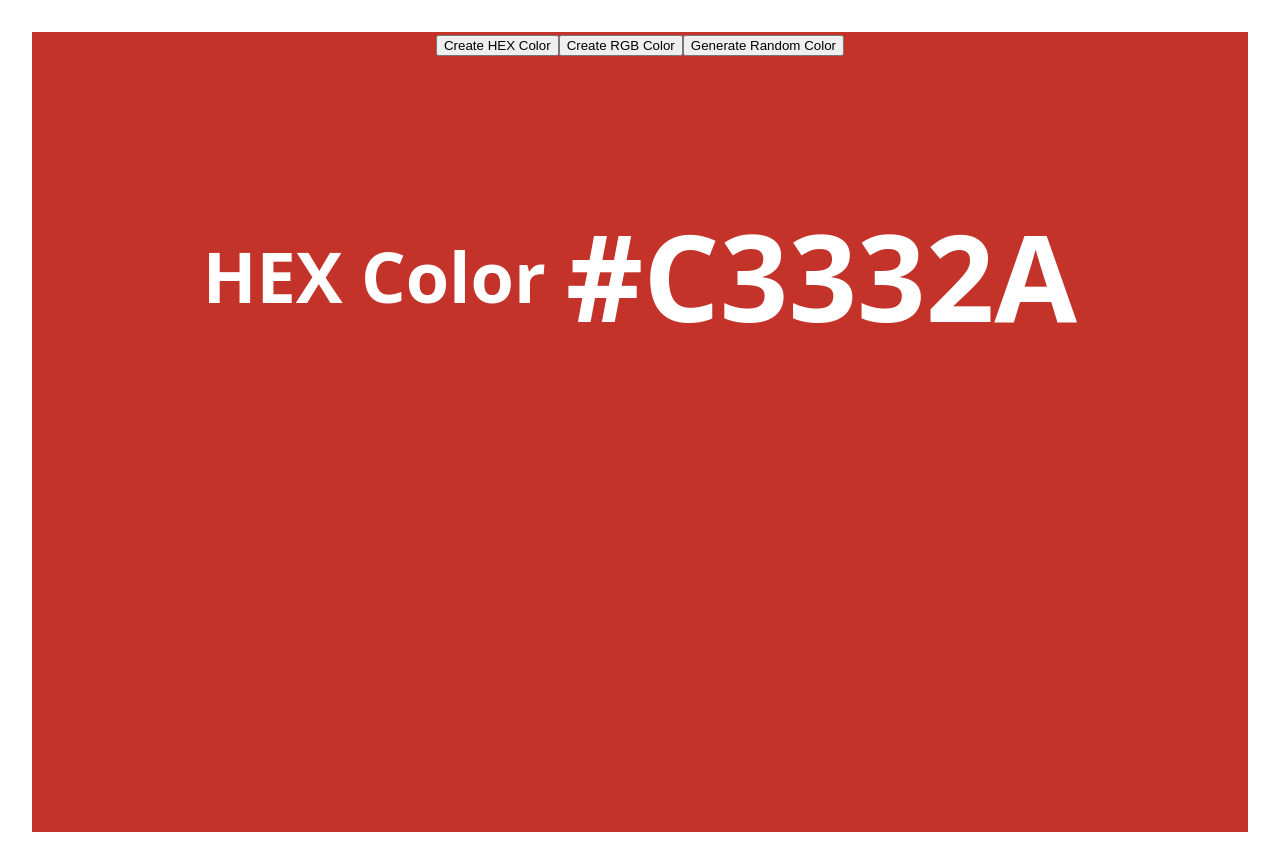
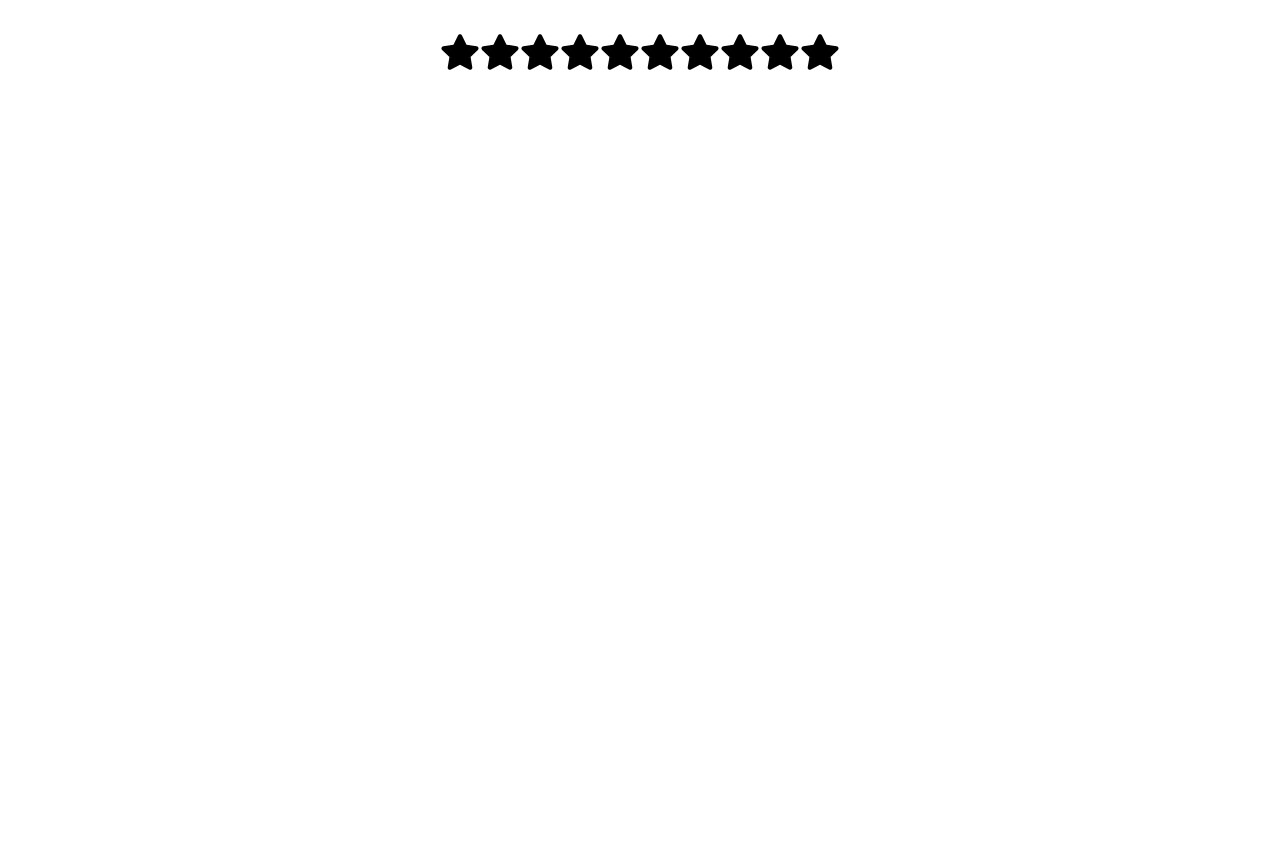
Before and after one commit to katerynaKV/react-projects, a React app: page / in a window 1280 px wide. After the commit the page ends 800 px from the top, so only its background shows below. Built offline with nearby package versions, Linux system fonts and the light colour scheme; the HTML template or start-up script is replaced by a standard one.

Commit message:
Added star-rating project

```diff
--- a/package.json
+++ b/package.json
@@ -11,7 +11,8 @@
   },
   "dependencies": {
     "react": "^19.2.0",
-    "react-dom": "^19.2.0"
+    "react-dom": "^19.2.0",
+    "react-icons": "^5.5.0"
   },
   "devDependencies": {
     "@eslint/js": "^9.39.1",
--- a/src/App.jsx
+++ b/src/App.jsx
@@ -1,6 +1,7 @@
 import "./App.css";
 import Accordion from "./components/accordion/Accordion";
 import RandomColor from "./components/random-color/RandomColor";
+import StarRating from "./components/star-rating/StarRating";
 
 function App() {
   return (
@@ -8,7 +9,10 @@ function App() {
       {/* <Accordion /> */}
 
       {/* Random color component */}
-      <RandomColor />
+      {/* <RandomColor /> */}
+
+      {/* Star rating component */}
+      <StarRating startCount={10} />
     </div>
   );
 }
--- /dev/null
+++ b/src/components/star-rating/StarRating.css
@@ -0,0 +1,7 @@
+.active {
+  color: #fff700;
+}
+
+.inactive {
+  color: #000000;
+}
--- /dev/null
+++ b/src/components/star-rating/StarRating.jsx
@@ -0,0 +1,39 @@
+import { useState } from "react";
+import { FaStar } from "react-icons/fa";
+import "./StarRating.css";
+
+export default function StarRating({ startCount = 5 }) {
+  const [rating, setRating] = useState(0);
+  const [hover, setHover] = useState(0);
+
+  function handleClick(index) {
+    setRating(index);
+  }
+
+  function handleMouseEnter(index) {
+    setHover(index);
+  }
+
+  function handleMouseLeave() {
+    setHover(rating);
+  }
+
+  return (
+    <div className="star-rating">
+      {[...Array(startCount)].map((_, i) => {
+        const index = i + 1;
+
+        return (
+          <FaStar
+            key={index}
+            className={index <= (hover || rating) ? "active" : "inactive"}
+            onClick={() => handleClick(index)}
+            onMouseEnter={() => handleMouseEnter(index)}
+            onMouseLeave={handleMouseLeave}
+            size={40}
+          />
+        );
+      })}
+    </div>
+  );
+}
```
Also changed, not shown: 1 other file (tests, documents, lock files or other folders).
